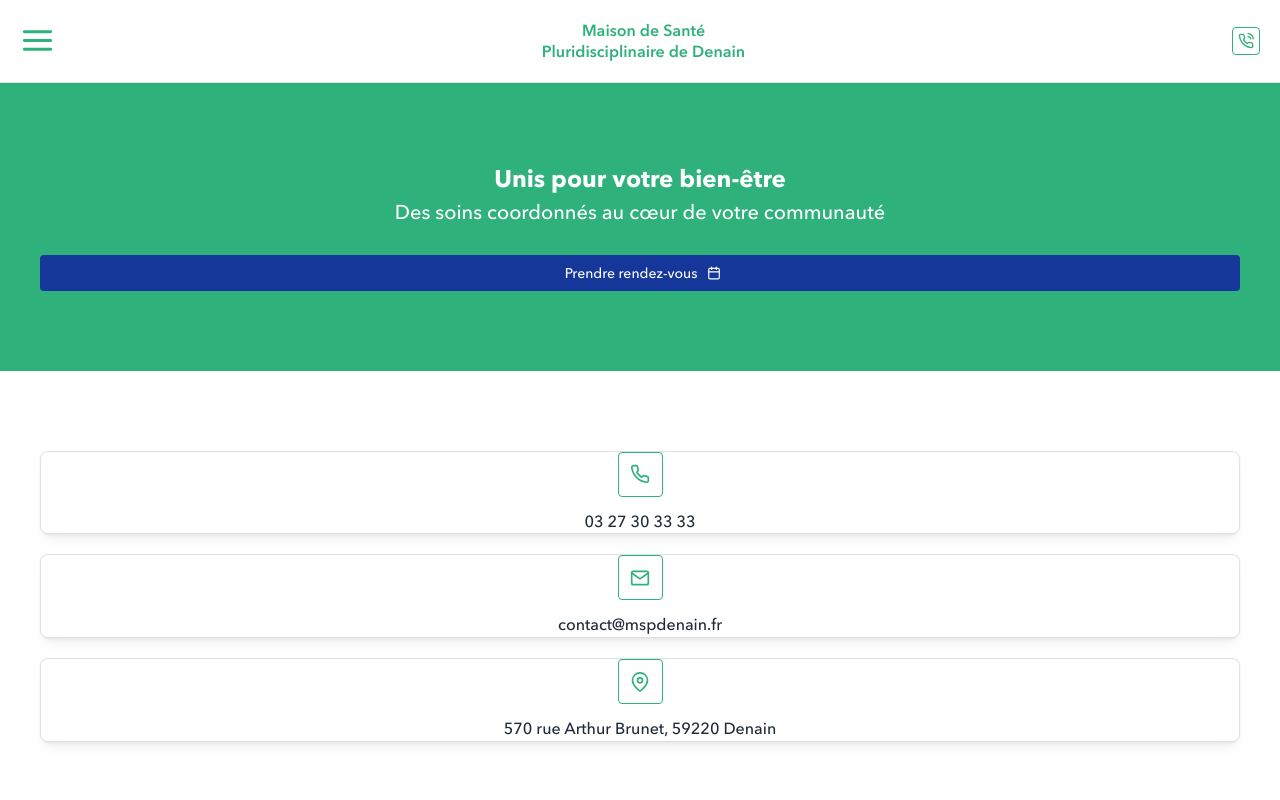
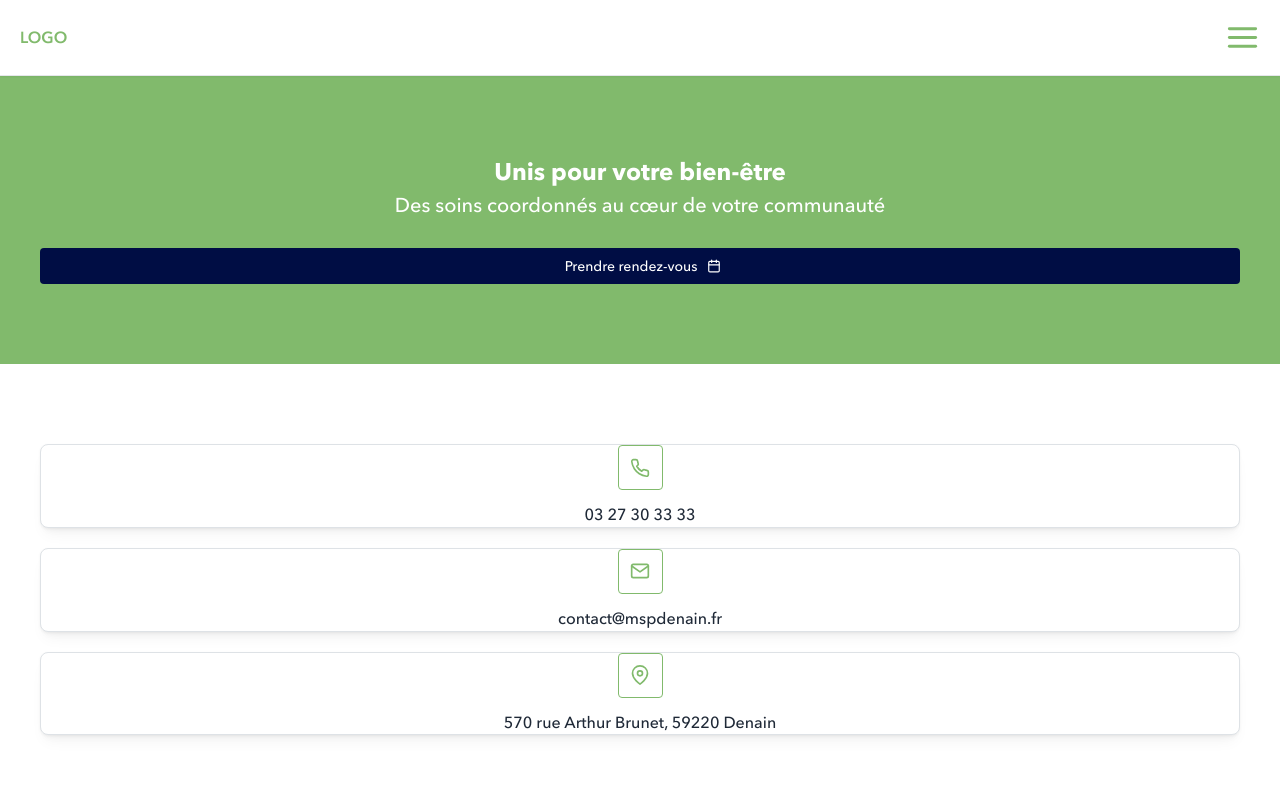
Before and after one commit to Wacil23/msp, a Next.js app in the folder frontend/: page / in a window 1280 px wide. Shown: the top 800 px of the page. Built offline with nearby package versions, Linux system fonts and the light colour scheme.

Commit message:
chore(ui-header): Change layout of the header

```diff
--- a/frontend/app/page.tsx
+++ b/frontend/app/page.tsx
@@ -32,7 +32,7 @@ const Home: React.FC = () => {
             Des soins coordonnés au cœur de votre communauté
           </span>
         </h1>
-        <Button color="secondary.9" rightSection={<FiCalendar />}>
+        <Button color="darker" rightSection={<FiCalendar />}>
           Prendre rendez-vous
         </Button>
       </div>
--- a/frontend/lib/components/Header/Header.tsx
+++ b/frontend/lib/components/Header/Header.tsx
@@ -1,14 +1,5 @@
 "use client";
-import {
-  ActionIcon,
-  Button,
-  ButtonGroup,
-  Center,
-  Drawer,
-  Flex,
-  Text,
-  Title,
-} from "@mantine/core";
+import { ActionIcon, Button, Drawer, Title } from "@mantine/core";
 import { useDisclosure } from "@mantine/hooks";
 import Link from "next/link";
 import React from "react";
@@ -24,19 +15,13 @@ const Header = () => {
   return (
     <>
       <header className="will-change-scroll z-50 px-5 sticky top-0 w-full bg-white py-5 flex justify-between items-center gap-5 border-b shadow-sm">
-        <FiMenu
-          onClick={open}
-          size={35}
-          className="text-primary-700 cursor-pointer"
-        />
         <nav className="flex">
           <Title
             order={1}
             size={"1rem"}
             className="font-bold text-primary-700 text-center"
           >
-            Maison de Santé <br />
-            Pluridisciplinaire de Denain
+            LOGO
           </Title>
           <ul className="hidden">
             <li>
@@ -54,9 +39,11 @@ const Header = () => {
             </li>
           </ul>
         </nav>
-        <ActionIcon variant="outline" size={"md"} color="primary.7">
-          <FiPhoneCall />
-        </ActionIcon>
+        <FiMenu
+          onClick={open}
+          size={35}
+          className="text-primary-700 cursor-pointer"
+        />
       </header>
       <MenuDrawer opened={opened} onClose={close} />
     </>
@@ -76,7 +63,12 @@ const MenuDrawer: React.FC<MenuDrawerProps> = ({ opened, onClose }) => {
 
   return (
     <>
-      <Drawer.Root size={"xs"} opened={opened} onClose={onClose}>
+      <Drawer.Root
+        position="right"
+        size={"xs"}
+        opened={opened}
+        onClose={onClose}
+      >
         <Drawer.Overlay />
         <Drawer.Content>
           <Drawer.Body className=" h-full flex bg-gray-100 flex-col px-5">
@@ -90,7 +82,7 @@ const MenuDrawer: React.FC<MenuDrawerProps> = ({ opened, onClose }) => {
                     href={link.href}
                   >
                     {link.title}
-                    <span className="block max-w-0 group-hover:max-w-full bg-primary-900 transition-all h-0.5"></span>
+                    <span className="block max-w-0 group-hover:max-w-full bg-primary-700 transition-all h-0.5"></span>
                   </Link>
                 </li>
               ))}
@@ -109,6 +101,7 @@ const MenuDrawer: React.FC<MenuDrawerProps> = ({ opened, onClose }) => {
                 fw={700}
                 variant="filled"
                 leftSection={<FiLogIn />}
+                bg={"primary.6"}
               >
                 Se connecter
               </Button>
--- a/frontend/lib/config/theme/Theme.tsx
+++ b/frontend/lib/config/theme/Theme.tsx
@@ -5,35 +5,35 @@ const theme = createTheme({
   components: {
     Button: Button.extend({
       defaultProps: {
-        color: "primary.8",
+        color: "primary.6",
         autoContrast: false,
       },
     }),
   },
   colors: {
     primary: [
-      "#e5fdf4",
-      "#d6f6e8",
-      "#b1e9d1",
-      "#87ddb8",
-      "#64d2a3",
-      "#4ecc95",
-      "#40c98e",
-      "#2fb17b",
-      "#239e6c",
-      "#07895b",
+      "#d0f4c3",
+      "#c7f1b7",
+      "#bdefab",
+      "#b4ed9f",
+      "#aaea93",
+      "#a1e887",
+      "#91d17a",
+      "#81ba6c",
+      "#71a25f",
+      "#618b51",
     ],
-    secondary: [
-      "#edf1fd",
-      "#d7dff4",
-      "#abbbeb",
-      "#7d95e4",
-      "#5775dd",
-      "#4162da",
-      "#3558da",
-      "#2849c1",
-      "#2140ad",
-      "#153799",
+    darker: [
+      "#000D44",
+      "#000D44",
+      "#000D44",
+      "#000D44",
+      "#000D44",
+      "#000D44",
+      "#000D44",
+      "#000D44",
+      "#000D44",
+      "#000D44",
     ],
   },
   fontFamily: "Avenir",
--- a/frontend/lib/micro/ActuCard.tsx
+++ b/frontend/lib/micro/ActuCard.tsx
@@ -62,7 +62,7 @@ const ActuCards: React.FC<CardProps> = ({
     >
       <div className="flex flex-col justify-around h-full gap-5">
         <Badge
-          color="secondary.7"
+          color="darker"
           className="font-black text-white opacity-85 mt-2 cursor-default"
         >
           {category}
--- a/frontend/lib/micro/TeamsCard.tsx
+++ b/frontend/lib/micro/TeamsCard.tsx
@@ -41,7 +41,7 @@ const TeamsCard: React.FC = () => {
                   "" +
                   medecin.name.split(" ")[2].at(0)}
               </Avatar>
-              <Badge variant="outline" color="secondary.9">
+              <Badge variant="outline" color="darker">
                 Médecin Généraliste
               </Badge>
               <p className="text-sm text-nowrap text-white font-bold">
@@ -60,7 +60,7 @@ const TeamsCard: React.FC = () => {
                   "" +
                   medecin.name.split(" ")[2].at(0)}
               </Avatar>
-              <Badge variant="outline" color="secondary.9">
+              <Badge variant="outline" color="darker">
                 Infirmier
               </Badge>
               <p className="text-sm text-nowrap text-white font-bold">
@@ -79,7 +79,7 @@ const TeamsCard: React.FC = () => {
                   "" +
                   medecin.name.split(" ")[2].at(0)}
               </Avatar>
-              <Badge variant="outline" color="secondary.9">
+              <Badge variant="outline" color="darker">
                 Kinésithérapeuthe
               </Badge>
               <p className="text-sm text-nowrap text-white font-bold">
@@ -96,7 +96,7 @@ const TeamsCard: React.FC = () => {
                   "" +
                   medecin.name.split(" ")[2].at(0)}
               </Avatar>
-              <Badge variant="outline" color="secondary.9">
+              <Badge variant="outline" color="darker">
                 Cardiologue
               </Badge>
               <p className="text-sm text-nowrap text-white font-bold">
@@ -113,7 +113,7 @@ const TeamsCard: React.FC = () => {
                   "" +
                   medecin.name.split(" ")[2].at(0)}
               </Avatar>
-              <Badge variant="outline" color="secondary.9">
+              <Badge variant="outline" color="darker">
                 Diététicienne
               </Badge>
               <p className="text-sm text-nowrap text-white font-bold">
--- a/frontend/tailwind.config.js
+++ b/frontend/tailwind.config.js
@@ -11,29 +11,18 @@ module.exports = {
     extend: {
       colors: {
         primary: {
-          50: "#e5fdf4",
-          100: "#d6f6e8",
-          200: "#b1e9d1",
-          300: "#87ddb8",
-          400: "#64d2a3",
-          500: "#4ecc95",
-          600: "#40c98e",
-          700: "#2fb17b",
-          800: "#239e6c",
-          900: "#07895b",
+          50: "#d0f4c3",
+          100: "#c7f1b7",
+          200: "#bdefab",
+          300: "#b4ed9f",
+          400: "#aaea93",
+          500: "#a1e887",
+          600: "#91d17a",
+          700: "#81ba6c",
+          800: "#71a25f",
+          900: "#618b51",
         },
-        secondary: {
-          50: "#edf1fd",
-          100: "#d7dff4",
-          200: "#abbbeb",
-          300: "#7d95e4",
-          400: "#5775dd",
-          500: "#4162da",
-          600: "#3558da",
-          700: "#2849c1",
-          800: "#2140ad",
-          900: "#153799",
-        },
+        darker: "#000D44",
       },
     },
     fontFamily: {
```
